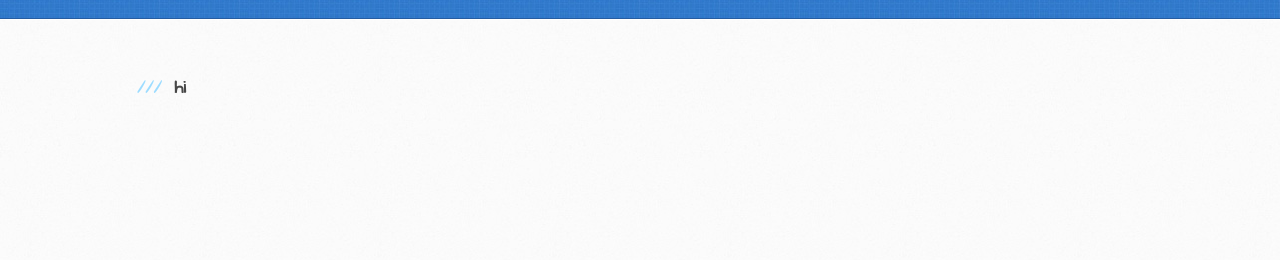
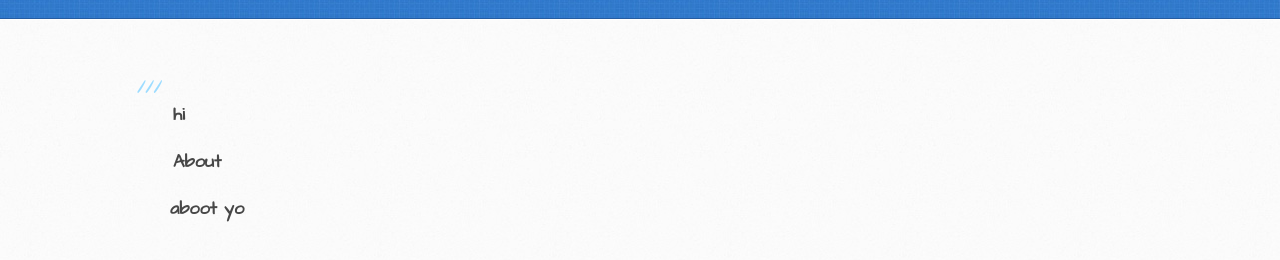
Before and after one commit to efhughes/efhughes.github.io, a plain HTML site: page index.html in a window 1280 px wide. Shown: the part 182-442 px from the top of the page. Drawn offline with Linux system fonts and the light colour scheme.

Commit message:
Update index.html

```diff
--- a/index.html
+++ b/index.html
@@ -28,7 +28,9 @@
       <div class="inner clearfix">
         <section id="main-content">
           <h3>
-hi
+<p>hi</p>
+<p>About</p>
+aboot yo
       </div>
     </div>
 
```
